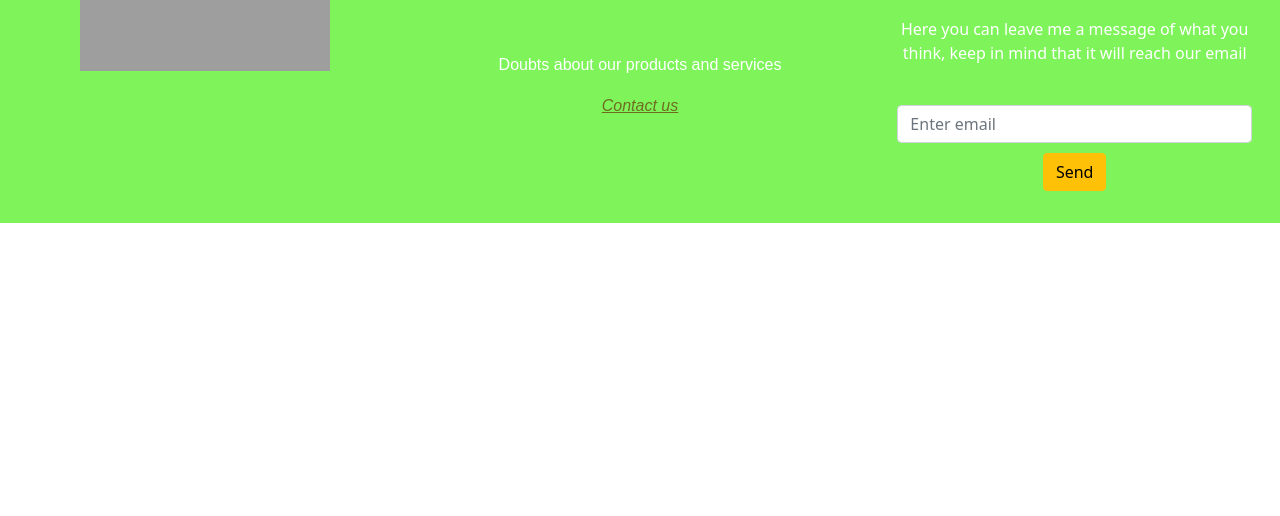
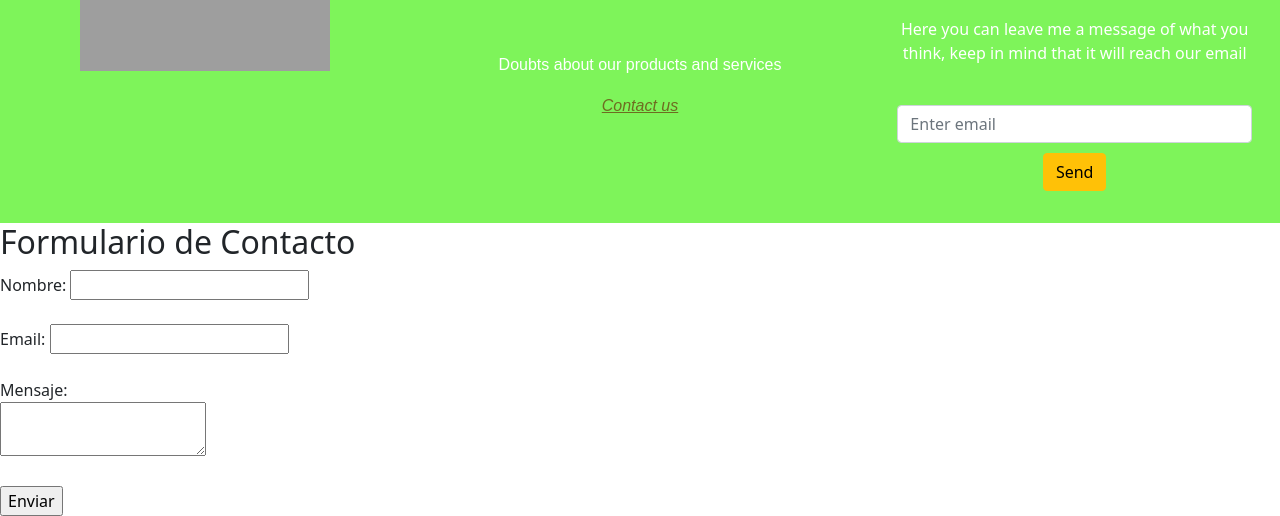
Before and after one commit to Equipo4PW/proyecto, a website built with webpack: page src/index.html in a window 1280 px wide. Shown: the part 707-1223 px from the top of the page. Before the commit the page ends 930 px from the top, so only its background shows below. Built offline with nearby package versions, Linux system fonts and the light colour scheme; grey boxes are pictures that could not be loaded; files whose address does not match are found by name.

Commit message:
formulario de contacto

```diff
--- a/src/index.html
+++ b/src/index.html
@@ -127,4 +127,21 @@ console.log('Segundo nodo: ', paragraphs[3]);
 console.log('Tercer nodo: ', paragraphs[4]);
 </script>
 
+<!DOCTYPE html>
+<html>
+<head>
+  <title>Formulario de Contacto</title>
+</head>
+<body>
+  <h2>Formulario de Contacto</h2>
+  <form action="enviar_correo.php" method="POST">
+    <label for="nombre">Nombre:</label>
+    <input type="text" id="nombre" name="nombre" required><br><br>
+    <label for="email">Email:</label>
+    <input type="email" id="email" name="email" required><br><br>
+    <label for="mensaje">Mensaje:</label><br>
+    <textarea id="mensaje" name="mensaje" required></textarea><br><br>
+    <input type="submit" value="Enviar">
+  </form>
+</body>
 </html>
```
